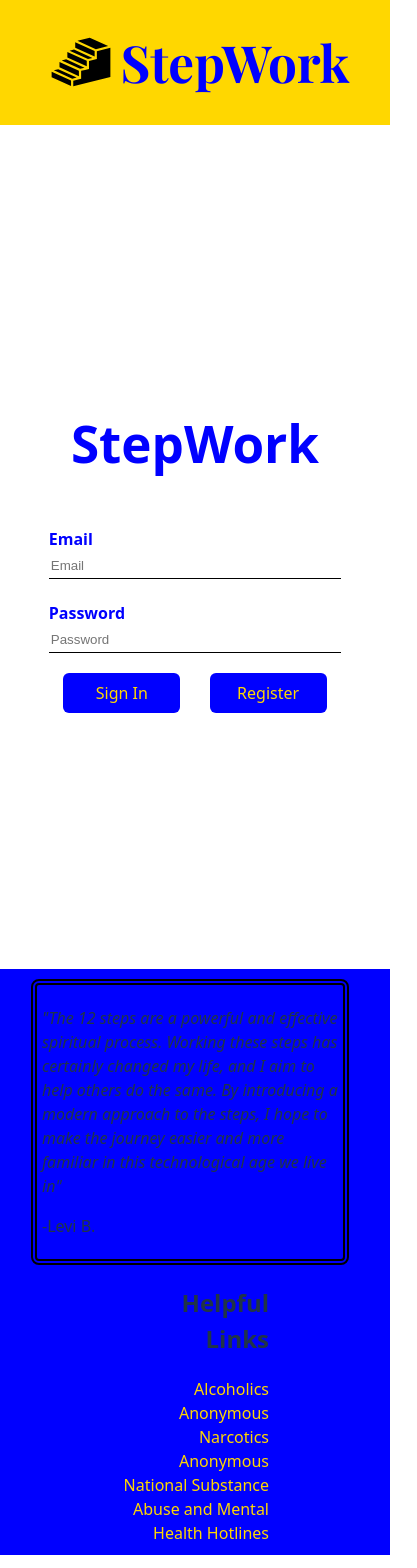
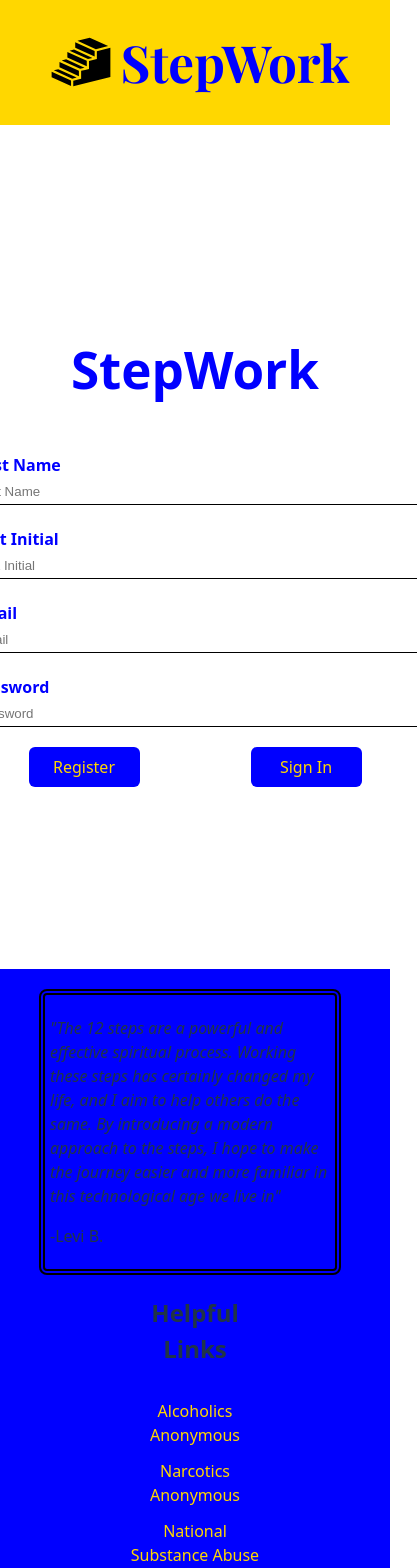
Before and after one commit to johnwallacegerrard/step-work-frontend, a React (Vite) app: page /#/register in a window 390 px wide. Shown: the top 1568 px of the page, 417 px wide, since content can reach past the window. Built offline with nearby package versions, Linux system fonts and the light colour scheme.

Commit message:
switch to HashRouter for gh-pages deployment

```diff
--- a/index.html
+++ b/index.html
@@ -8,7 +8,7 @@
       href="/client/src/assets/StepWorkIcon.svg"
     />
     <meta name="viewport" content="width=device-width, initial-scale=1.0" />
-    <title>Vite + React</title>
+    <title>StepWork</title>
   </head>
   <body>
     <div id="root"></div>
--- a/package.json
+++ b/package.json
@@ -3,7 +3,7 @@
   "private": true,
   "version": "0.0.0",
   "type": "module",
-  "homepage": "https://github.com/johnwallacegerrard/step_work",
+  "homepage": "https://github.com/johnwallacegerrard/step-work-frontend",
   "scripts": {
     "dev": "vite --open",
     "build": "vite build",
--- a/src/components/Footer/Footer.css
+++ b/src/components/Footer/Footer.css
@@ -1,5 +1,6 @@
 .footer {
-  padding: 10px;
+  justify-content: center;
+  padding: 20px;
   display: flex;
   background-color: blue;
 }
@@ -26,6 +27,7 @@
 }
 
 .footer__link {
+  margin-top: 12px;
   color: gold;
   text-align: right;
 }
@@ -39,4 +41,12 @@
   .footer__statement-container {
     width: 80%;
   }
+
+  .footer__links-title {
+    text-align: center;
+  }
+
+  .footer__link {
+    text-align: center;
+  }
 }
--- a/src/components/StepDetail/StepDetail.jsx
+++ b/src/components/StepDetail/StepDetail.jsx
@@ -53,7 +53,7 @@ function StepDetail() {
     api.submitStepAnswers(step.stepNumber, answers).then(() => {
       localStorage.removeItem(`step-${step.stepNumber}-draft`);
 
-      navigate("/steps");
+      navigate("/");
     });
   };
 
--- a/src/main.jsx
+++ b/src/main.jsx
@@ -1,11 +1,11 @@
 import React from "react";
 import ReactDOM from "react-dom/client";
-import { BrowserRouter } from "react-router-dom";
+import { HashRouter } from "react-router-dom";
 import App from "./App";
 import "./index.css";
 
 ReactDOM.createRoot(document.getElementById("root")).render(
-  <BrowserRouter>
+  <HashRouter>
     <App />
-  </BrowserRouter>
+  </HashRouter>
 );
--- a/vite.config.js
+++ b/vite.config.js
@@ -3,7 +3,7 @@ import react from "@vitejs/plugin-react";
 
 // https://vite.dev/config/
 export default defineConfig({
-  base: process.env.NODE_ENV === "production" ? "step-work-frontend" : "/",
+  base: process.env.NODE_ENV === "production" ? "/step-work-frontend" : "/",
   plugins: [react()],
   server: {
     port: 3000,
```
Also changed, not shown: 1 other file (tests, documents, lock files or other folders).
